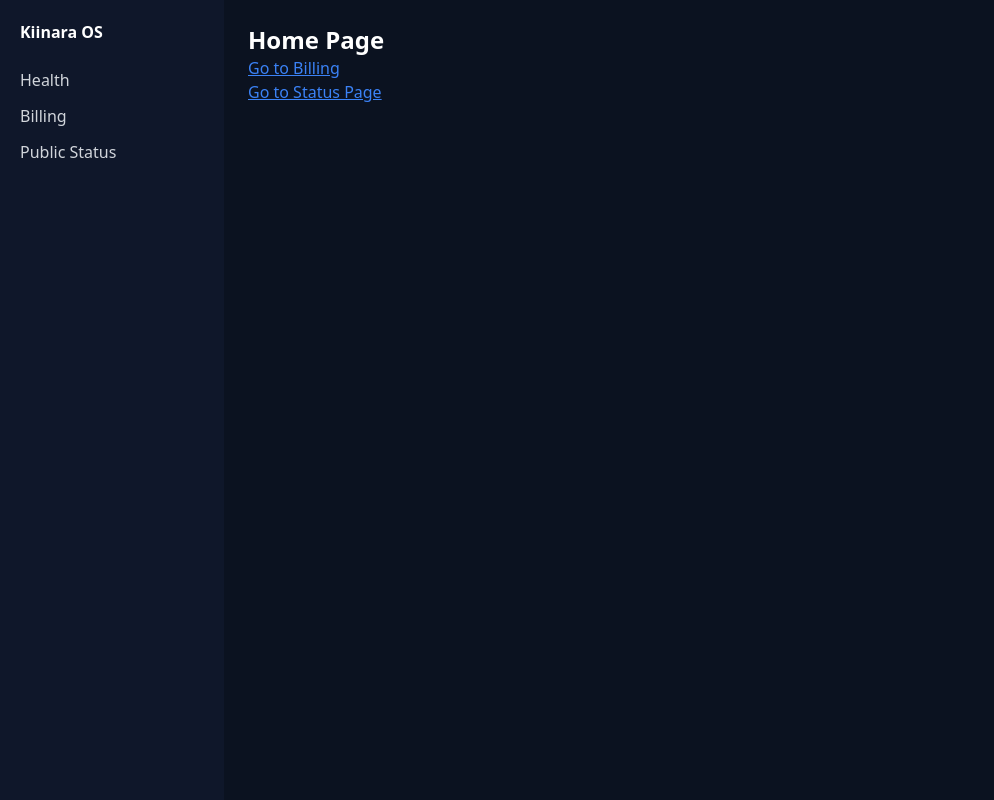
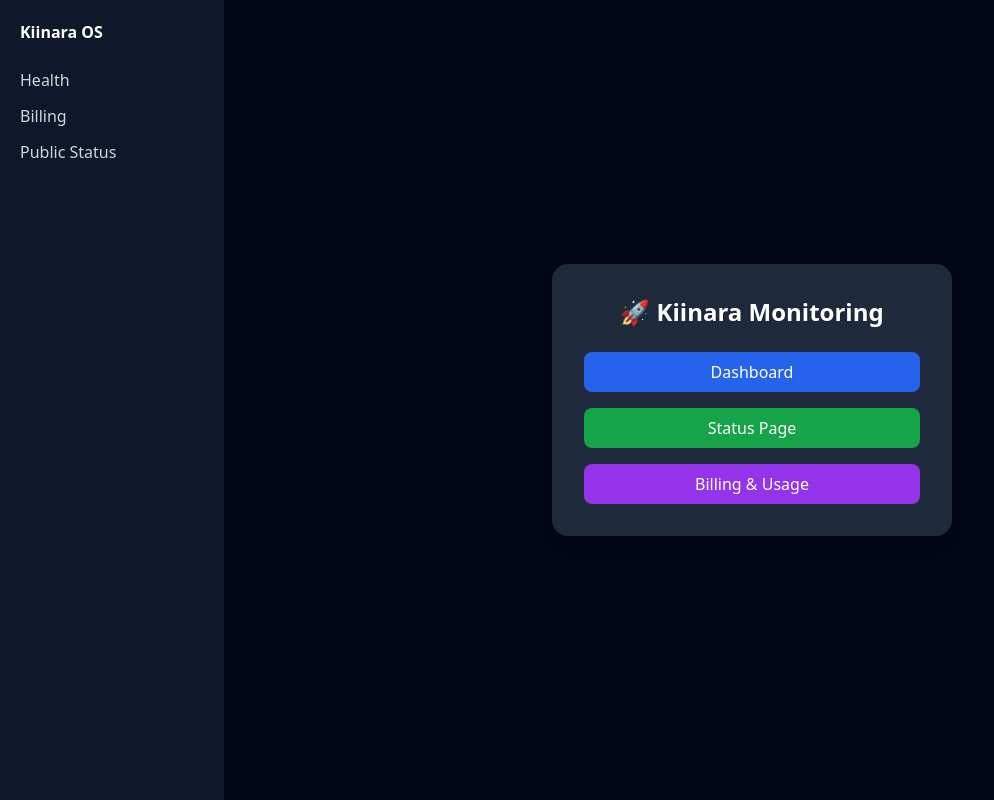
Before and after one commit to Namratachougule3792/kiinara-monitoring-app-2, a Nuxt app: page / in a window 1280 px wide. Shown: the whole page, without its empty margins (0-994 px from the left). Built offline with nearby package versions, Linux system fonts and the light colour scheme.

Commit message:
Redesign home page layout and navigation links

```diff
--- a/pages/index.vue
+++ b/pages/index.vue
@@ -1,15 +1,41 @@
+<script setup>
+</script>
+
 <template>
-  <div class="p-6">
-    <h1 class="text-2xl font-bold">Home Page</h1>
+  <div class="min-h-screen bg-[#020617] text-white flex items-center justify-center">
 
-    <NuxtLink to="/billing" class="text-blue-500 underline">
-      Go to Billing
-    </NuxtLink>
+    <div class="bg-[#1e293b] p-8 rounded-2xl shadow-lg text-center w-[400px]">
 
-    <br />
+      <h1 class="text-2xl font-bold mb-6">
+        🚀 Kiinara Monitoring
+      </h1>
 
-    <NuxtLink to="/status" class="text-blue-500 underline">
-      Go to Status Page
-    </NuxtLink>
+      <div class="flex flex-col gap-4">
+
+        <NuxtLink
+          to="/dashboard"
+          class="bg-blue-600 hover:bg-blue-700 py-2 rounded-lg"
+        >
+          Dashboard
+        </NuxtLink>
+
+        <NuxtLink
+          to="/status"
+          class="bg-green-600 hover:bg-green-700 py-2 rounded-lg"
+        >
+          Status Page
+        </NuxtLink>
+
+        <NuxtLink
+          to="/billing"
+          class="bg-purple-600 hover:bg-purple-700 py-2 rounded-lg"
+        >
+          Billing & Usage
+        </NuxtLink>
+
+      </div>
+
+    </div>
+
   </div>
 </template>
```
